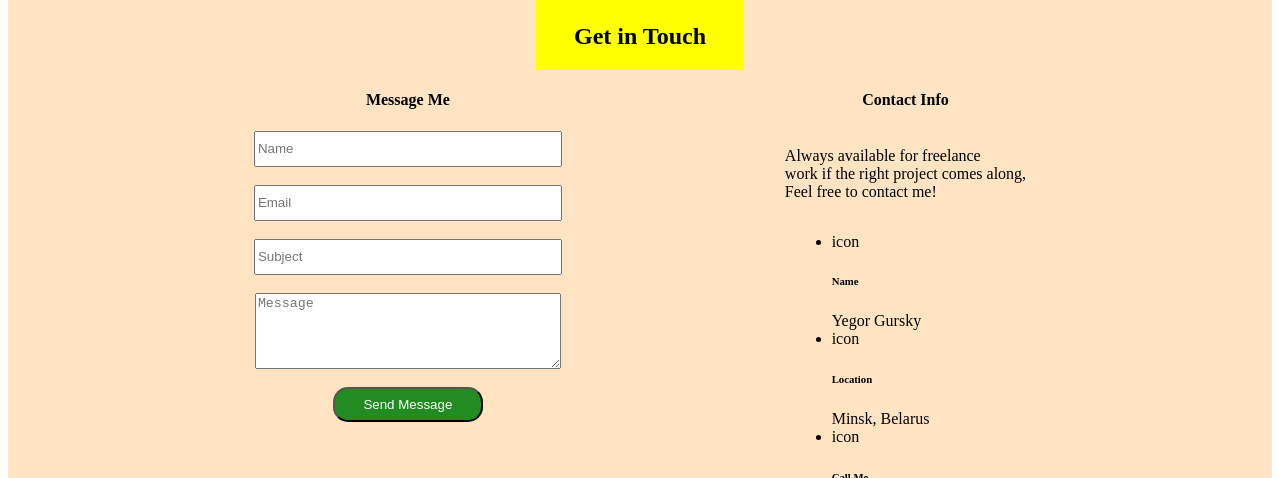
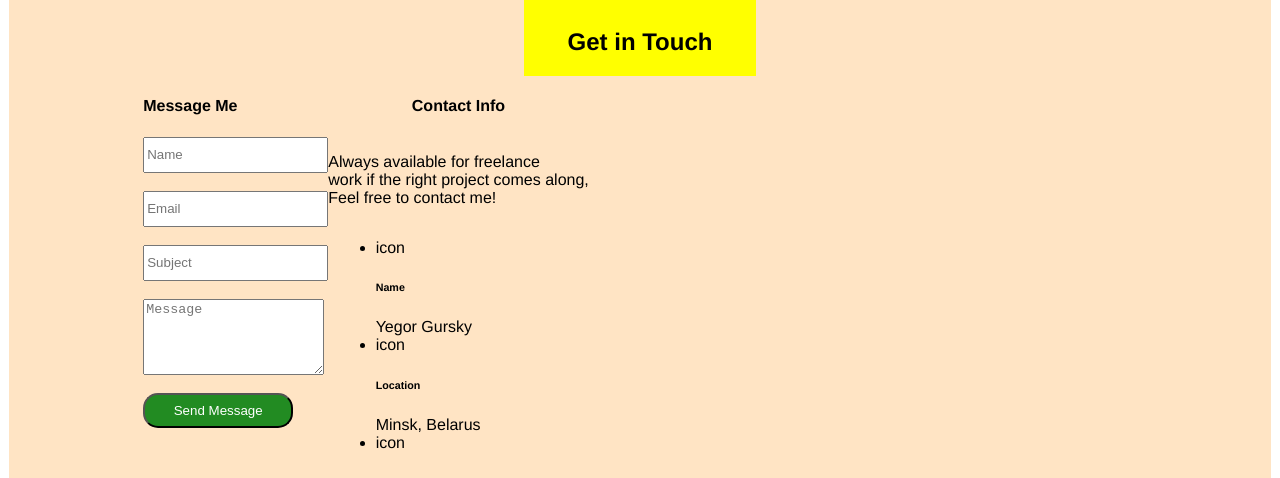
Before and after one commit to gurskygursky/portfolio, a React (Create React App) app: page / in a window 1280 px wide. Shown: the part 1316-1794 px from the top of the page. Built offline with nearby package versions, Linux system fonts and the light colour scheme.

Commit message:
checking commit

```diff
--- a/src/App.css
+++ b/src/App.css
@@ -1,4 +1,6 @@
 .App {
+    border: 1px solid crimson;
+    font-family: Helvetica;
     display: flex;
     flex-flow: column;
     height: 100vh;
--- a/src/components/contacts/Contacts.module.css
+++ b/src/components/contacts/Contacts.module.css
@@ -15,7 +15,7 @@
     flex-flow: row;
     align-items: start;
     align-content: center;
-    justify-content: space-around;
+    /*justify-content: space-between;*/
     flex-wrap: wrap;
 
 }
@@ -28,7 +28,7 @@
     color: white;
 }
 
-.messageForm {
+.messageForm textarea, .messageForm input {
     display: flex;
     flex-flow: column;
     align-items: center;
@@ -37,12 +37,12 @@
 
 .textarea {
     height: 70px;
-    width: 300px;
+    /*width: 300px;*/
 }
 
 .input {
     height: 30px;
-    width: 300px;
+    /*width: 300px;*/
 }
 
 .sectionHeader {
@@ -57,5 +57,5 @@
     display: flex;
     flex-flow: column;
     align-items: center;
-    align-content: center;
+
 }
--- a/src/components/header/nav/Nav.js
+++ b/src/components/header/nav/Nav.js
@@ -5,6 +5,7 @@ export const Nav = () => {
     return (
         <div className={style.container}>
             <ul className={style.linkContainer}>
+
                 <li className={style.link}><a href="">Homepage</a></li>
                 <li className={style.link}><a href="">About</a></li>
                 <li className={style.link}><a href="">Skills</a></li>
```
